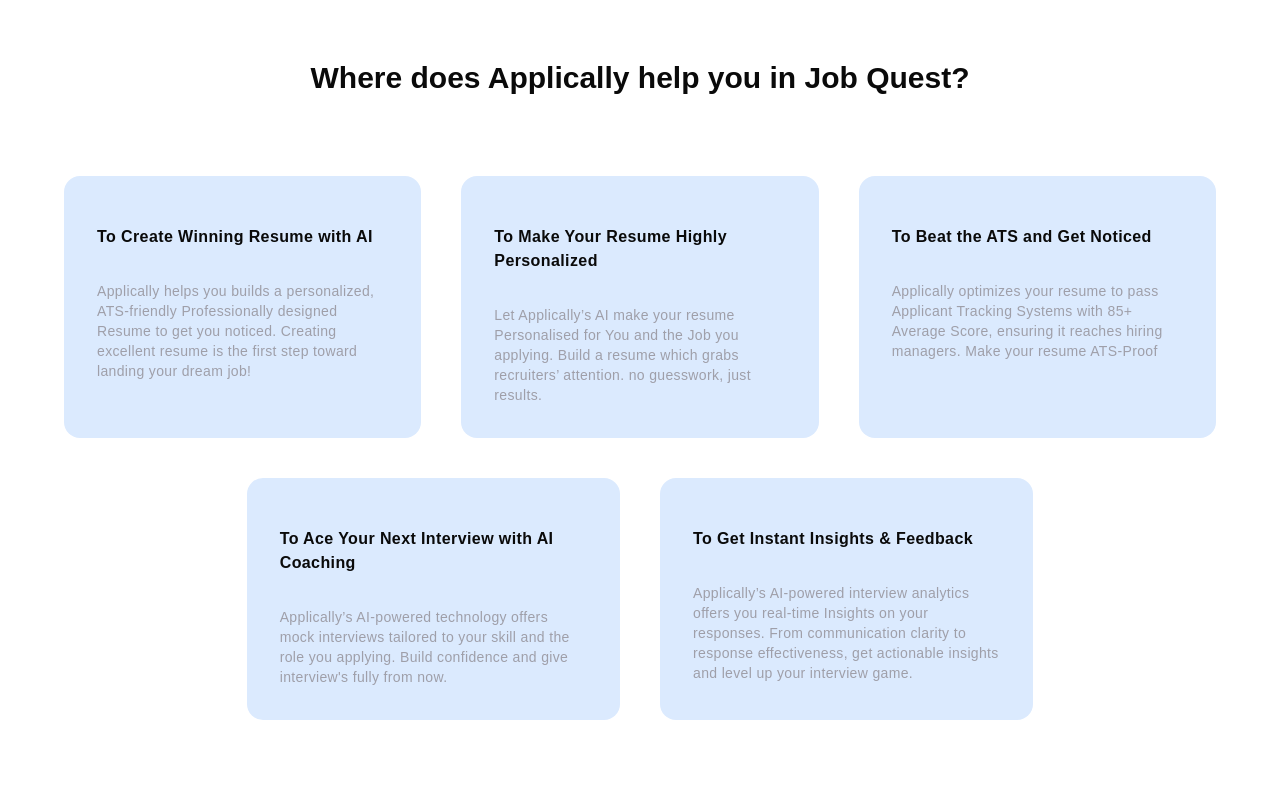
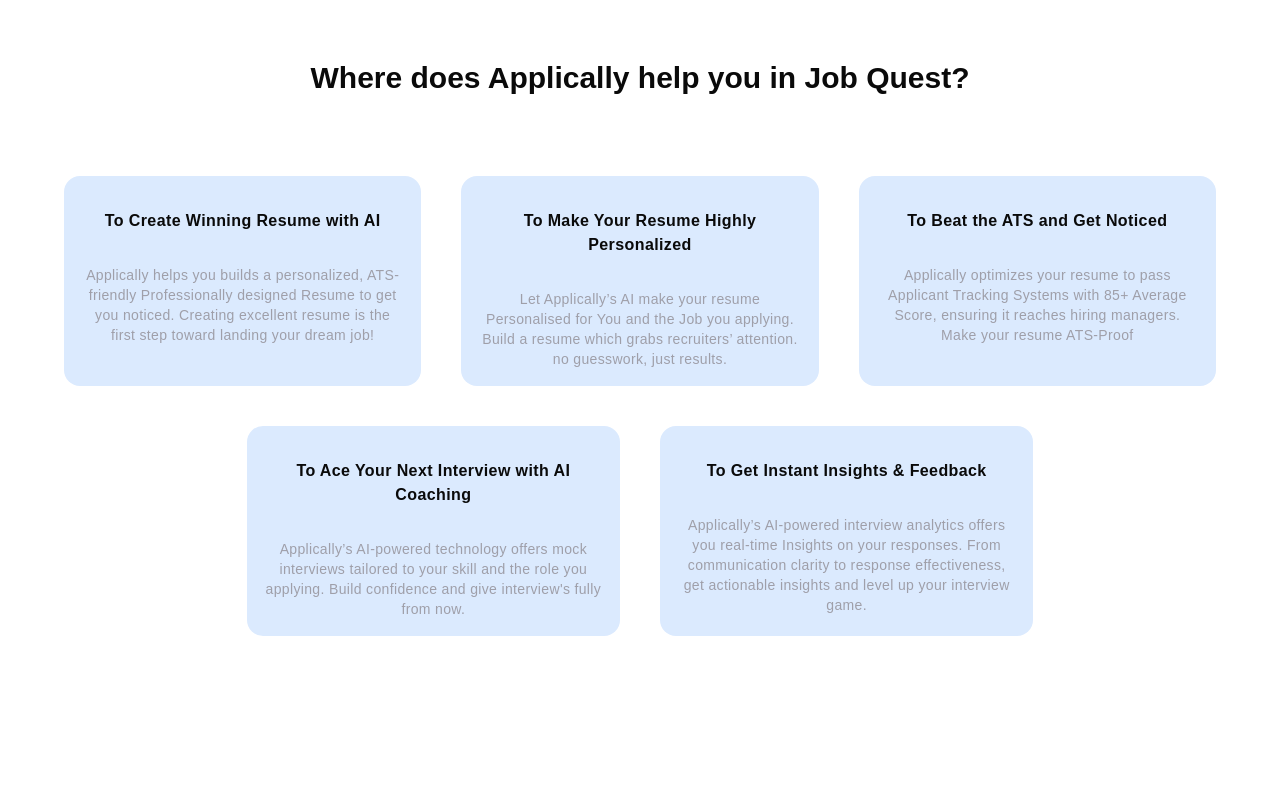
Before and after one commit to krishnapatil6446/Applically, a Next.js app: page / in a window 1280 px wide. Shown: the part 2520-3320 px from the top of the page. Built offline with nearby package versions, Linux system fonts and the light colour scheme.

Commit message:
minor changes

```diff
--- a/app/component/BentoTest.tsx
+++ b/app/component/BentoTest.tsx
@@ -10,7 +10,7 @@ import {
 
 export function BentoGridSecondDemo() {
   return (
-    <BentoGrid className="max-w-4xl mx-auto md:auto-rows-[20rem]">
+    <BentoGrid className="max-w-6xl mx-auto md:auto-rows-[20rem]">
       {items.map((item, i) => (
         <BentoGridItem
           key={i}
--- a/app/component/CardHover.tsx
+++ b/app/component/CardHover.tsx
@@ -22,14 +22,14 @@ export const HoverEffect = ({
   const displayItems = items.slice(0, 5);
 
   return (
-    <div className={cn("flex flex-col gap-6 py-10", className)}>
-      {/* First row with 3 cards */}
-      <div className="flex gap-6">
+    <div className={cn("flex flex-col gap-6 py-10 w-full", className)}>
+      {/* First row - responsive: stacks on mobile, flex on larger screens */}
+      <div className="flex flex-col md:flex-row gap-6">
         {displayItems.slice(0, 3).map((item, idx) => (
           <Link
             href={item?.link}
             key={`row1-${idx}`}
-            className="relative group block p-2 flex-1"
+            className="relative group block p-2 flex-1 min-h-40"
             onMouseEnter={() => setHoveredIndex(idx)}
             onMouseLeave={() => setHoveredIndex(null)}
           >
@@ -58,13 +58,13 @@ export const HoverEffect = ({
         ))}
       </div>
 
-      {/* Second row with 2 cards centered horizontally */}
-      <div className="flex justify-center gap-6">
+      {/* Second row - responsive: stacks on mobile, centered on larger screens */}
+      <div className="flex flex-col md:flex-row md:justify-center gap-6">
         {displayItems.slice(3, 5).map((item, idx) => (
           <Link
             href={item?.link}
             key={`row2-${idx}`}
-            className="relative group block p-2 w-1/3"
+            className="relative group block p-2 w-full md:w-1/3 min-h-40"
             onMouseEnter={() => setHoveredIndex(idx + 3)}
             onMouseLeave={() => setHoveredIndex(null)}
           >
@@ -106,12 +106,12 @@ export const Card = ({
   return (
     <div
       className={cn(
-        "rounded-2xl h-full w-full p-4 overflow-hidden bg-blue-100 border border-transparent dark:border-white/[0.2] group-hover:border-slate-700 relative z-20",
+        "rounded-2xl h-full w-full p-2 overflow-hidden bg-blue-100 border border-transparent dark:border-white/[0.2] group-hover:border-slate-700 relative z-20",
         className
       )}
     >
       <div className="relative z-50">
-        <div className="p-4">{children}</div>
+        <div className="p-1 md:p-2">{children}</div>
       </div>
     </div>
   );
@@ -126,7 +126,7 @@ export const CardTitle = ({
 }) => {
   return (
     <h4
-      className={cn("text-black-100 font-bold tracking-wide mt-4", className)}
+      className={cn("text-black-100 font-bold text-center tracking-wide mt-2 md:mt-4 text-sm md:text-base", className)}
     >
       {children}
     </h4>
@@ -143,7 +143,7 @@ export const CardDescription = ({
   return (
     <p
       className={cn(
-        "mt-8 text-zinc-400 tracking-wide leading-relaxed text-sm",
+        "mt-2 md:mt-8 text-zinc-400 tracking-wide leading-relaxed text-xs md:text-sm text-center",
         className
       )}
     >
--- a/app/page.tsx
+++ b/app/page.tsx
@@ -12,6 +12,9 @@ import { BentoGridSecondDemo } from "./component/BentoTest";
 import { InfiniteMovingCards } from "./component/InfiniteMovingCards";
 
 export default function Home() {
+
+//STICKYSCROLLCONTENT
+
   const stickyScrollContent = [
     {
       title: "AI-Powered Interview Preparation",
@@ -84,6 +87,10 @@ export default function Home() {
     },
   ];
 
+
+//TESTIMONIALS
+
+
   const testimonials = [
     {
       quote:
@@ -128,7 +135,7 @@ export default function Home() {
           <h2 className="text-3xl font-bold text-center mb-8">
             Where does Applically help you in Job Quest?
           </h2>
-          <HoverEffect
+          <HoverEffect className="justify-center"
             items={[
               {
                 title: "To Create Winning Resume with AI",
```
